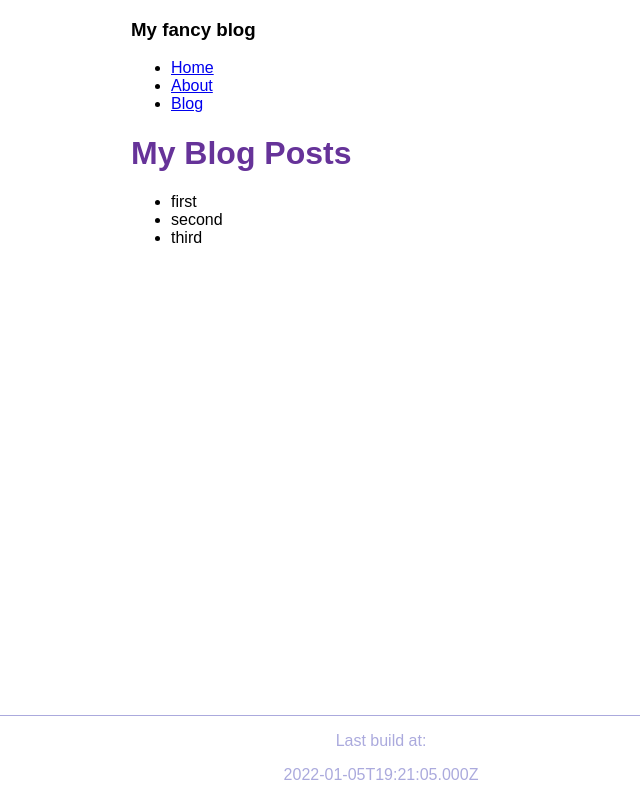
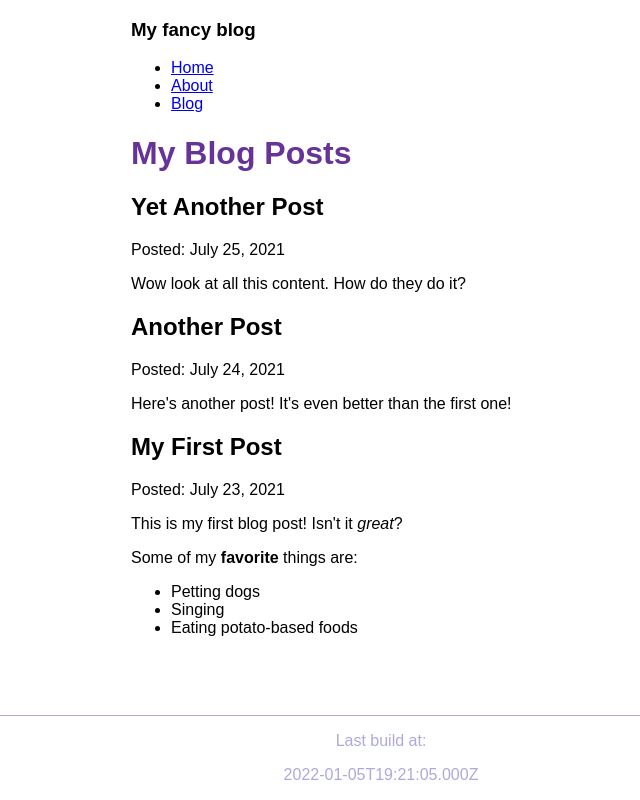
Before and after one commit to vlnt/gatcby-starter, a Gatsby site: page /blog in a window 1280 px wide. Shown: the whole page, without its empty margins (259-899 px from the left). Built offline with nearby package versions, Linux system fonts and the light colour scheme; Gatsby itself is replaced by a stand-in of ours.

Commit message:
Tutorial part 5 finished

```diff
--- a/blog/first.mdx
+++ b/blog/first.mdx
@@ -0,0 +1,12 @@
+---
+title: "My First Post"
+date: "2021-07-23"
+---
+
+This is my first blog post! Isn't it *great*?
+
+Some of my **favorite** things are:
+
+* Petting dogs
+* Singing
+* Eating potato-based foods
--- a/blog/second.mdx
+++ b/blog/second.mdx
@@ -0,0 +1,6 @@
+---
+title: "Another Post"
+date: "2021-07-24"
+---
+
+Here's another post! It's even better than the first one!
--- a/blog/third.mdx
+++ b/blog/third.mdx
@@ -0,0 +1,6 @@
+---
+title: "Yet Another Post"
+date: "2021-07-25"
+---
+
+Wow look at all this content. How do they do it?
--- a/gatsby-config.js
+++ b/gatsby-config.js
@@ -14,6 +14,7 @@ module.exports = {
               path: `${__dirname}/blog`,
             }
           },
+          "gatsby-plugin-mdx",
     ],
 
 };
--- a/package.json
+++ b/package.json
@@ -15,8 +15,11 @@
     "clean": "gatsby clean"
   },
   "dependencies": {
+    "@mdx-js/mdx": "^1.6.22",
+    "@mdx-js/react": "^1.6.22",
     "gatsby": "^4.4.0",
     "gatsby-plugin-image": "^2.4.0",
+    "gatsby-plugin-mdx": "^3.4.0",
     "gatsby-plugin-sharp": "^4.4.0",
     "gatsby-source-filesystem": "^4.4.0",
     "react": "^17.0.1",
--- a/src/pages/blog.js
+++ b/src/pages/blog.js
@@ -1,31 +1,40 @@
 import * as React from 'react'
 import { graphql } from 'gatsby'
+import { MDXRenderer } from 'gatsby-plugin-mdx'
 import Layout from '../components/layout'
 
 const BlogPage = ({data}) => {
   return (
     <Layout pageTitle="My Blog Posts">
-      <ul>
-      {
-        data.allFile.nodes.map(node => (
-          <li key={node.name}>
-            {node.name}
-          </li>
-        ))
-      }
-      </ul>
-    </Layout>
+    {
+      data.allMdx.nodes.map((node) => (
+        <article key={node.id}>
+          <h2>{node.frontmatter.title}</h2>
+          <p>Posted: {node.frontmatter.date}</p>
+          <MDXRenderer>
+              {node.body}
+          </MDXRenderer>
+        </article>
+      ))
+    }
+  </Layout>
   )
 }
 
 export const query = graphql`
-  query {
-    allFile {
+  {
+    allMdx(sort: {fields: frontmatter___date, order: DESC}) {
       nodes {
-        name
+        frontmatter {
+          date(formatString: "MMMM D, YYYY")
+          title
+        }
+        id
+        body
       }
     }
   }
 `
 
+
 export default BlogPage
```
Also changed, not shown: 1 other file.
